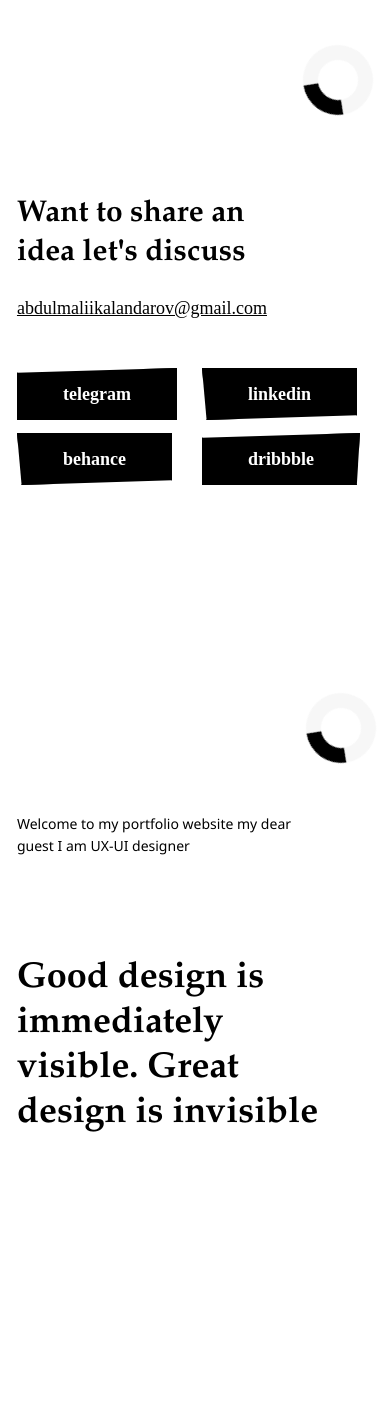
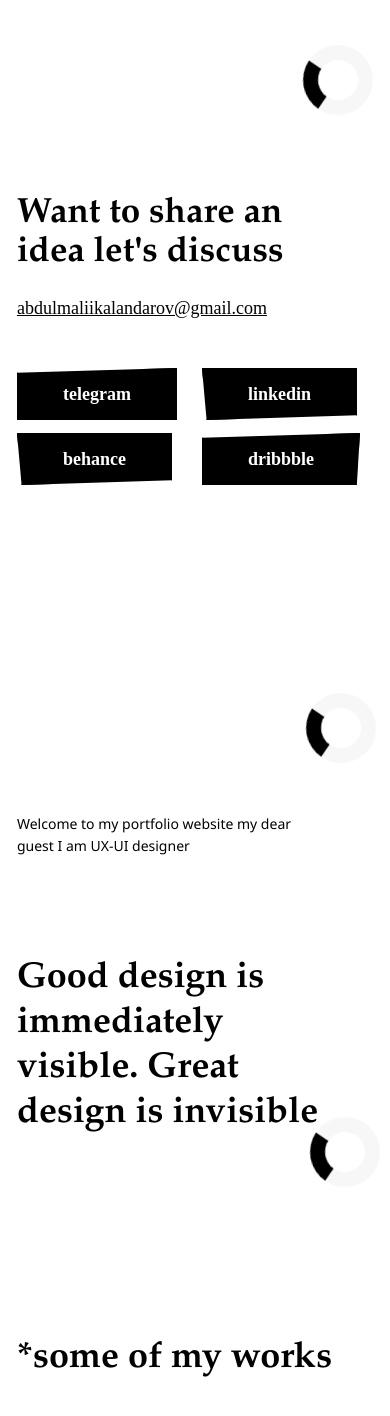
Before and after one commit to MurodMiragzamov/blog-project, a React (Create React App) app: page / in a window 390 px wide. Shown: the part 110-1526 px from the top of the page. Before the commit the page ends 1347 px from the top, so only its background shows below. Built offline with nearby package versions, Linux system fonts and the light colour scheme.

Commit message:
tugadiii email sal qoldi cala

```diff
--- a/src/App.jsx
+++ b/src/App.jsx
@@ -2,12 +2,14 @@ import React from "react";
 import "./App.scss";
 import Header from "./Components/Header/Header";
 import Footer from "./Components/Footer/Footer";
+import BlogHeader from "./Components/BlogHeader/BlogHeader";
 
 function App() {
   return (
     <>
       <Footer></Footer>
       <Header></Header>
+      <BlogHeader></BlogHeader>
     </>
   );
 }
--- /dev/null
+++ b/src/Components/BlogHeader/BlogHeader.jsx
@@ -0,0 +1,15 @@
+import React from "react";
+import "./BlogHeader.scss";
+
+function BlogHeader() {
+  return (
+    <>
+      <div className="blogHeader__container">
+        <div className="loader_"></div>
+        <h2 className="blogHeader__header">*some of my works</h2>
+      </div>
+    </>
+  );
+}
+
+export default BlogHeader;
--- /dev/null
+++ b/src/Components/BlogHeader/BlogHeader.scss
@@ -0,0 +1,75 @@
+.blogHeader__container {
+  max-width: 1150px;
+  width: 99%;
+  padding-left: 5px;
+  padding-right: 5px;
+  margin: 0 auto;
+  margin-bottom: 500px;
+  padding-top: 100px;
+  position: relative;
+}
+
+.loader_ {
+  position: absolute;
+  top: -90px;
+  right: 12px;
+  border: 30px solid #f7f7f7;
+  border-top: 30px solid #000;
+  border-radius: 50%;
+  width: 122px;
+  height: 122px;
+
+  animation: spin 1s linear infinite;
+  animation-fill-mode: forwards;
+
+  &:hover {
+    animation-duration: 0.5s;
+  }
+}
+
+@keyframes spin {
+  0% {
+    transform: rotate(0deg);
+  }
+  100% {
+    transform: rotate(360deg);
+  }
+}
+
+.blogHeader__header {
+  font-family: Garamond;
+  font-style: normal;
+  font-weight: bold;
+  font-size: 64px;
+  line-height: 75px;
+  color: #000;
+}
+
+@media (max-width: 870px) {
+  .blogHeader__container {
+    padding-left: 15px;
+  }
+
+  .loader_ {
+    width: 70px;
+    height: 70px;
+    top: -50px;
+    border: 15px solid #f7f7f7;
+    border-top: 15px solid #000;
+    right: 45px;
+  }
+  .blogHeader__header {
+    font-family: Garamond;
+    font-style: normal;
+    font-weight: bold;
+    font-size: 36px;
+    line-height: 45px;
+  }
+}
+
+@media (max-width: 549px) {
+  .loader_ {
+    top: -120px;
+    right: 2%;
+  }
+}
--- a/src/Components/Footer/Footer.scss
+++ b/src/Components/Footer/Footer.scss
@@ -160,7 +160,7 @@
     font-family: Garamond;
     font-style: normal;
     font-weight: bold;
-    font-size: 30px;
+    font-size: 35px;
     line-height: 39px;
     margin-bottom: 20px;
   }
@@ -191,6 +191,9 @@
   .footer__loader {
     left: 82%;
   }
+  .footer__header {
+    font-size: 35px;
+  }
 }
 @media (max-width: 550px) {
   .footer__header {
--- a/src/Components/Header/Header.jsx
+++ b/src/Components/Header/Header.jsx
@@ -7,7 +7,7 @@ function Header() {
       <div className="header__container">
         <ul className="header__list">
           <li className="header__item">
-            <div className="loader"></div>
+            <div className="loader_"></div>
             <p className="header__p">
               Welcome to my portfolio website my dear guest I am UX-UI designer
             </p>
--- a/src/Components/Header/Header.scss
+++ b/src/Components/Header/Header.scss
@@ -43,7 +43,7 @@
   max-width: 762px;
   width: 90%;
 }
-.loader {
+.loader_ {
   position: absolute;
   top: -90px;
   right: 12px;
@@ -87,7 +87,7 @@
     font-size: 14px;
     line-height: 22px;
   }
-  .loader {
+  .loader_ {
     width: 70px;
     height: 70px;
     top: -50px;
@@ -98,8 +98,9 @@
 }
 
 @media (max-width: 549px) {
-  .loader {
+  .loader_ {
     top: -120px;
+    right: 2%;
   }
   .header__header {
     width: 314px;
@@ -107,7 +108,4 @@
   .header__p {
     width: 293px;
   }
-  .loader {
-    right: 2%;
-  }
 }
```
